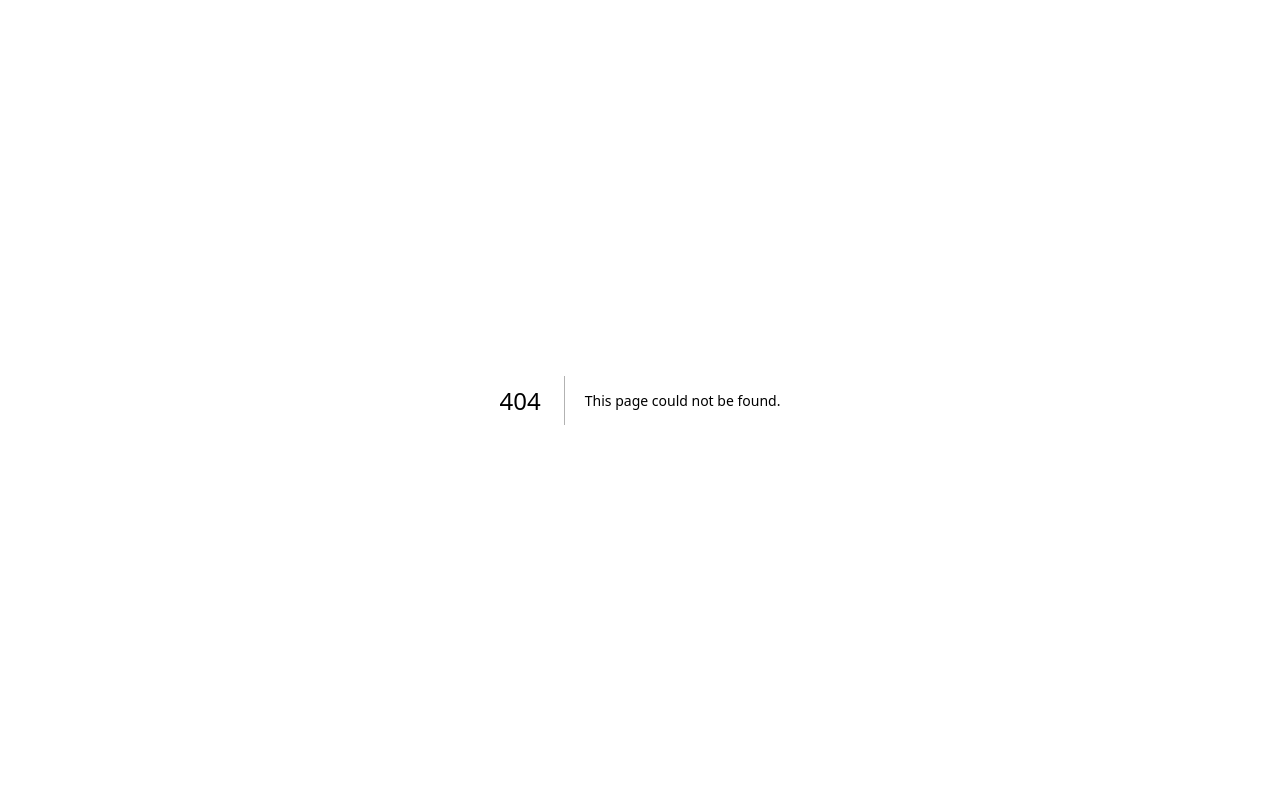
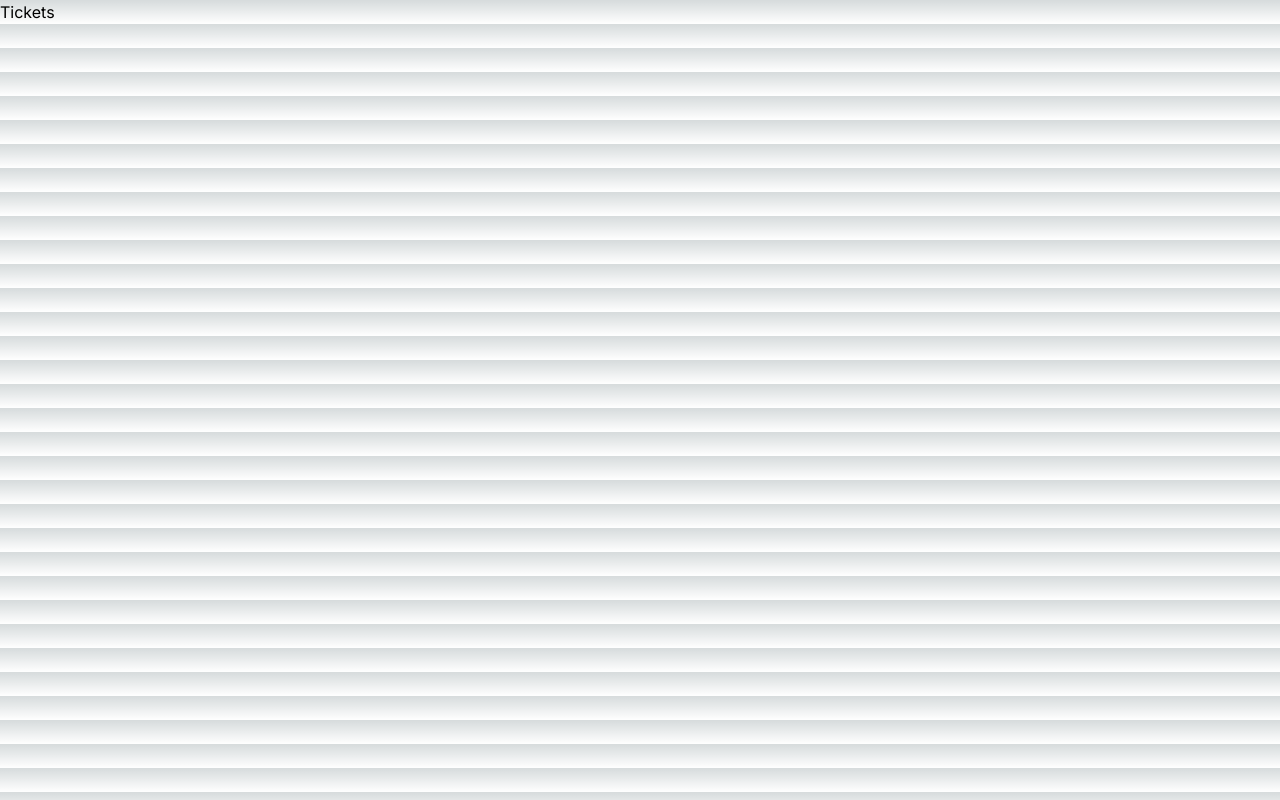
Before and after one commit to spencerwc/helpdesk, a Next.js app: page /tickets in a window 1280 px wide. Before the commit this address had no page. Built offline with nearby package versions, Linux system fonts and the light colour scheme.

Commit message:
Set up tickets page

```diff
--- /dev/null
+++ b/app/tickets/page.tsx
@@ -0,0 +1,7 @@
+export default function Tickets() {
+    return (
+        <main>
+            <h2>Tickets</h2>
+        </main>
+    );
+}
```
